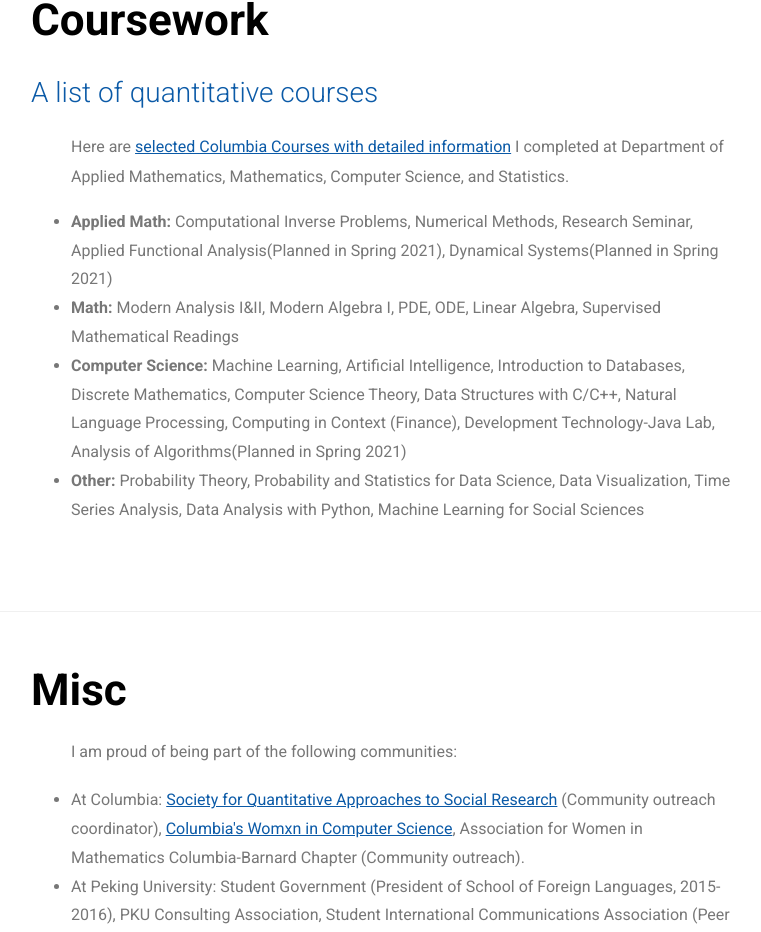
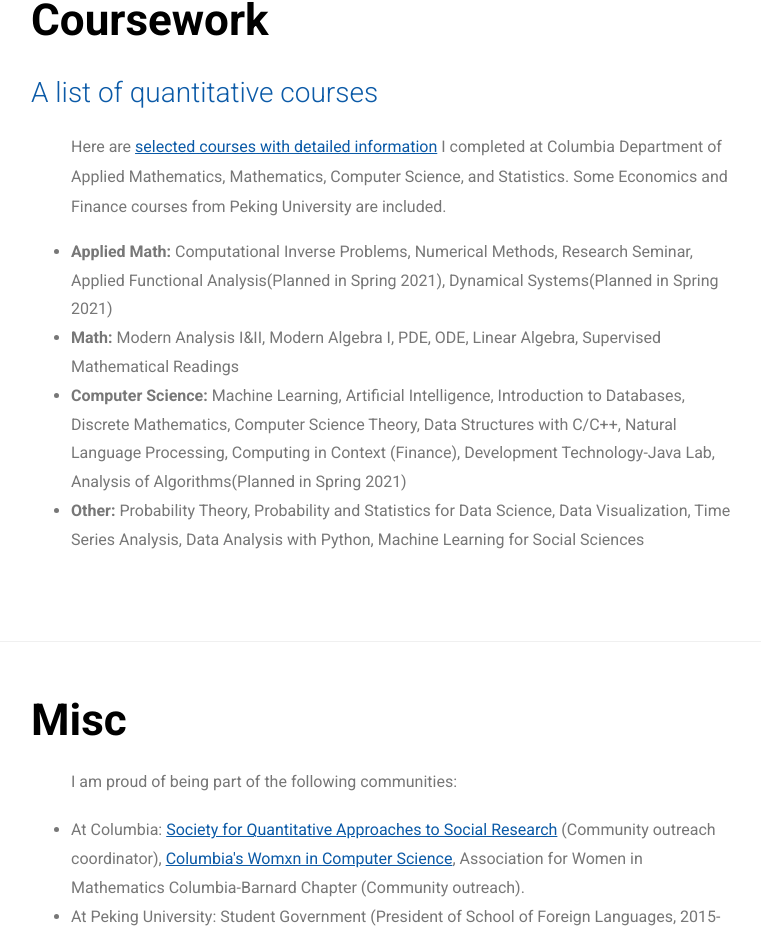
Before and after one commit to ylli18/ylli18.github.io, a plain HTML site: page index.html in a window 1280 px wide. Shown: the part 3031-3963 px from the top of the page, without its empty margins (259-1020 px from the left). Drawn offline with Linux system fonts and the light colour scheme.

Commit message:
add course
add

```diff
--- a/index.html
+++ b/index.html
@@ -279,7 +279,7 @@
             <p style="font-size: 16px;
             color: #777777;
             letter-spacing: 0;">
-            Here are <a href="/docs/course.pdf" target="blank" >selected Columbia Courses with detailed information</a> I completed at Department of Applied Mathematics, Mathematics, Computer Science, and Statistics. <br>
+            Here are <a href="/docs/course.pdf" target="blank" >selected courses with detailed information</a> I completed at Columbia Department of Applied Mathematics, Mathematics, Computer Science, and Statistics. Some Economics and Finance courses from Peking University are included.<br>
             </p>
 
 
```
Also changed, not shown: 2 other files.
